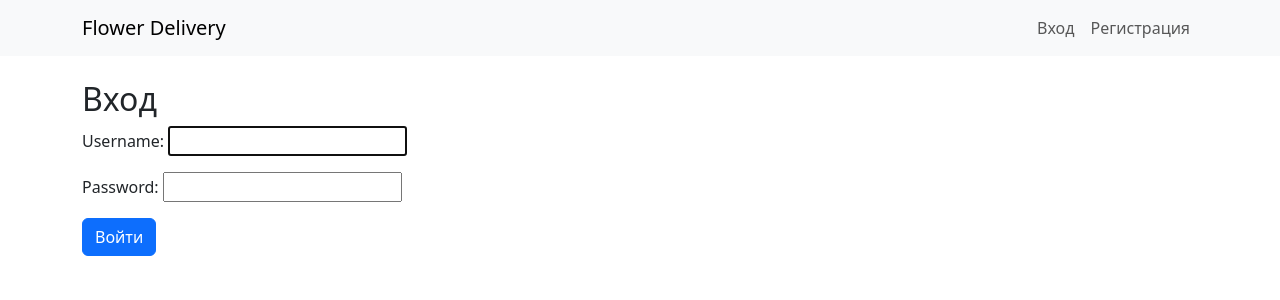
After one commit to MarinaAlevtinovna/Flower_delivery_shop, a Django app: page /users/login/ in a window 1280 px wide. The commit adds this page. Shown: the top 300 px of the page. Run offline with Django 5.2, Linux system fonts and the light colour scheme.

Commit message:
add html catalog, orders, users (login, registration)

```diff
--- /dev/null
+++ b/flower_delivery/catalog/urls.py
@@ -0,0 +1,6 @@
+from django.urls import path
+from .views import product_list
+
+urlpatterns = [
+    path("", product_list, name="home"),
+]
--- a/flower_delivery/catalog/views.py
+++ b/flower_delivery/catalog/views.py
@@ -1,3 +1,6 @@
 from django.shortcuts import render
+from .models import Product
 
-# Create your views here.
+def product_list(request):
+    products = Product.objects.all()
+    return render(request, "catalog/product_list.html", {"products": products})
--- a/flower_delivery/flower_delivery/urls.py
+++ b/flower_delivery/flower_delivery/urls.py
@@ -1,22 +1,8 @@
-"""
-URL configuration for flower_delivery project.
-
-The `urlpatterns` list routes URLs to views. For more information please see:
-    https://docs.djangoproject.com/en/5.1/topics/http/urls/
-Examples:
-Function views
-    1. Add an import:  from my_app import views
-    2. Add a URL to urlpatterns:  path('', views.home, name='home')
-Class-based views
-    1. Add an import:  from other_app.views import Home
-    2. Add a URL to urlpatterns:  path('', Home.as_view(), name='home')
-Including another URLconf
-    1. Import the include() function: from django.urls import include, path
-    2. Add a URL to urlpatterns:  path('blog/', include('blog.urls'))
-"""
 from django.contrib import admin
-from django.urls import path
+from django.urls import path, include
 
 urlpatterns = [
-    path('admin/', admin.site.urls),
+    path("admin/", admin.site.urls),
+    path("", include("catalog.urls")),
+    path("users/", include("users.urls"))
 ]
--- a/flower_delivery/templates/base.html
+++ b/flower_delivery/templates/base.html
@@ -1,10 +1,48 @@
 <!DOCTYPE html>
-<html lang="en">
+<html lang="ru">
 <head>
     <meta charset="UTF-8">
-    <title>Title</title>
+    <meta name="viewport" content="width=device-width, initial-scale=1">
+    <title>{% block title %}Flower Delivery{% endblock %}</title>
+    <!-- Подключаем Bootstrap -->
+    <link href="https://cdn.jsdelivr.net/npm/bootstrap@5.3.0/dist/css/bootstrap.min.css" rel="stylesheet">
 </head>
 <body>
+    <!-- Навбар -->
+    <nav class="navbar navbar-expand-lg navbar-light bg-light">
+        <div class="container">
+            <a class="navbar-brand" href="{% url 'home' %}">Flower Delivery</a>
+            <button class="navbar-toggler" type="button" data-bs-toggle="collapse" data-bs-target="#navbarNav">
+                <span class="navbar-toggler-icon"></span>
+            </button>
+            <div class="collapse navbar-collapse" id="navbarNav">
+                <ul class="navbar-nav ms-auto">
+                    {% if user.is_authenticated %}
+                        <li class="nav-item">
+                            <a class="nav-link" href="{% url 'orders:checkout' %}">Корзина</a>
+                        </li>
+                        <li class="nav-item">
+                            <a class="nav-link" href="{% url 'logout' %}">Выход</a>
+                        </li>
+                    {% else %}
+                        <li class="nav-item">
+                            <a class="nav-link" href="{% url 'login' %}">Вход</a>
+                        </li>
+                        <li class="nav-item">
+                            <a class="nav-link" href="{% url 'register' %}">Регистрация</a>
+                        </li>
+                    {% endif %}
+                </ul>
+            </div>
+        </div>
+    </nav>
 
+    <!-- Контент -->
+    <div class="container mt-4">
+        {% block content %}{% endblock %}
+    </div>
+
+    <!-- Подключаем Bootstrap JS -->
+    <script src="https://cdn.jsdelivr.net/npm/bootstrap@5.3.0/dist/js/bootstrap.bundle.min.js"></script>
 </body>
 </html>
--- /dev/null
+++ b/flower_delivery/templates/users/login.html
@@ -0,0 +1,12 @@
+{% extends "base.html" %}
+
+{% block title %}Вход{% endblock %}
+
+{% block content %}
+<h2>Вход</h2>
+<form method="post">
+    {% csrf_token %}
+    {{ form.as_p }}
+    <button type="submit" class="btn btn-primary">Войти</button>
+</form>
+{% endblock %}
--- /dev/null
+++ b/flower_delivery/users/urls.py
@@ -0,0 +1,9 @@
+from django.urls import path
+from .views import register
+from django.contrib.auth.views import LoginView, LogoutView
+
+urlpatterns = [
+    path("register/", register, name="register"),
+    path("login/", LoginView.as_view(template_name="users/login.html"), name="login"),
+    path("logout/", LogoutView.as_view(next_page="home"), name="logout"),
+]
```
Also changed, not shown: flower_delivery/templates/catalog/product_list.html (added, +24 -0 lines), flower_delivery/templates/orders/checkout.html (added, +10 -0 lines), flower_delivery/templates/users/register.html (added, +12 -0 lines), flower_delivery/users/views.py (+11 -2 lines), flower_delivery/orders/urls.py (added).
